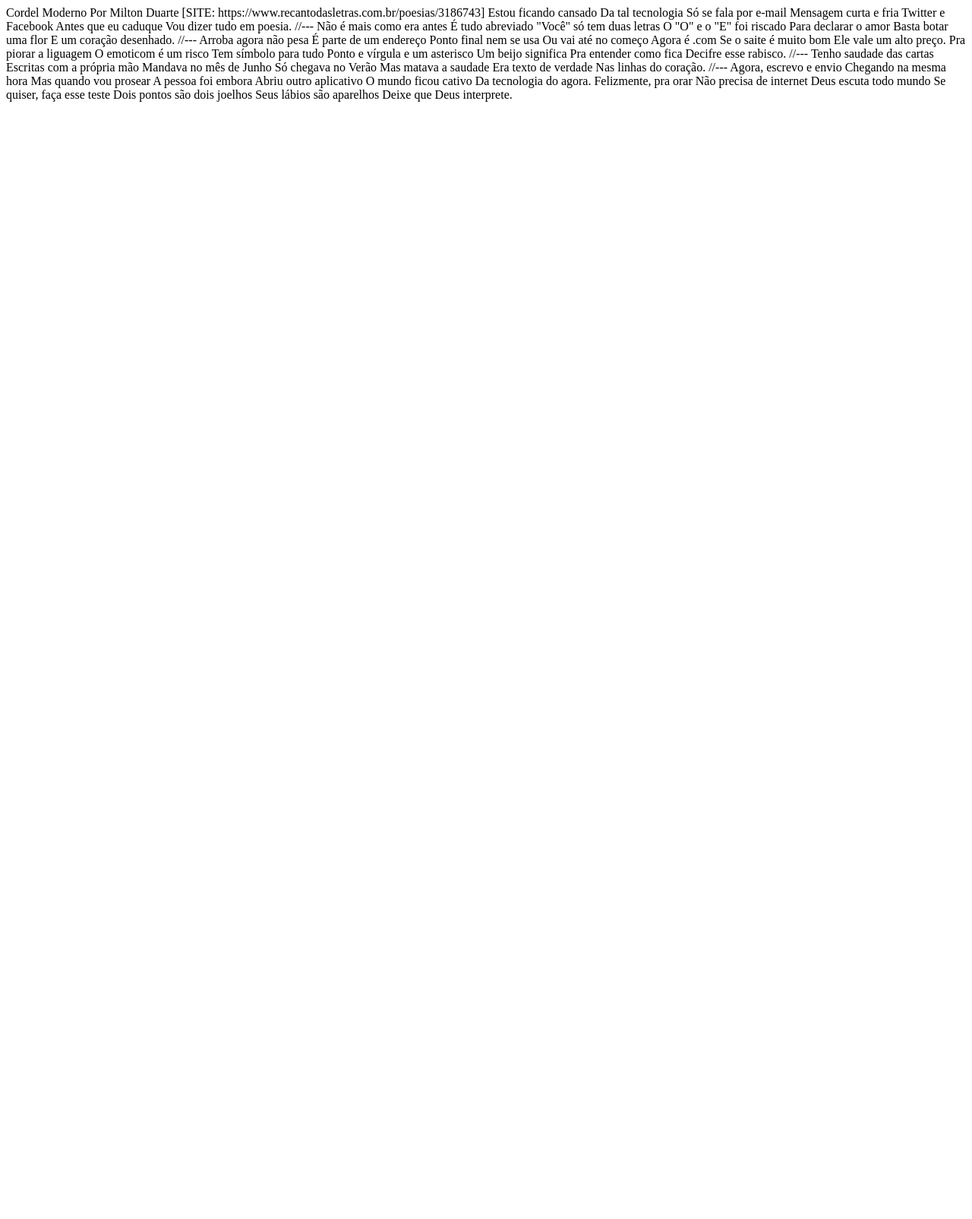
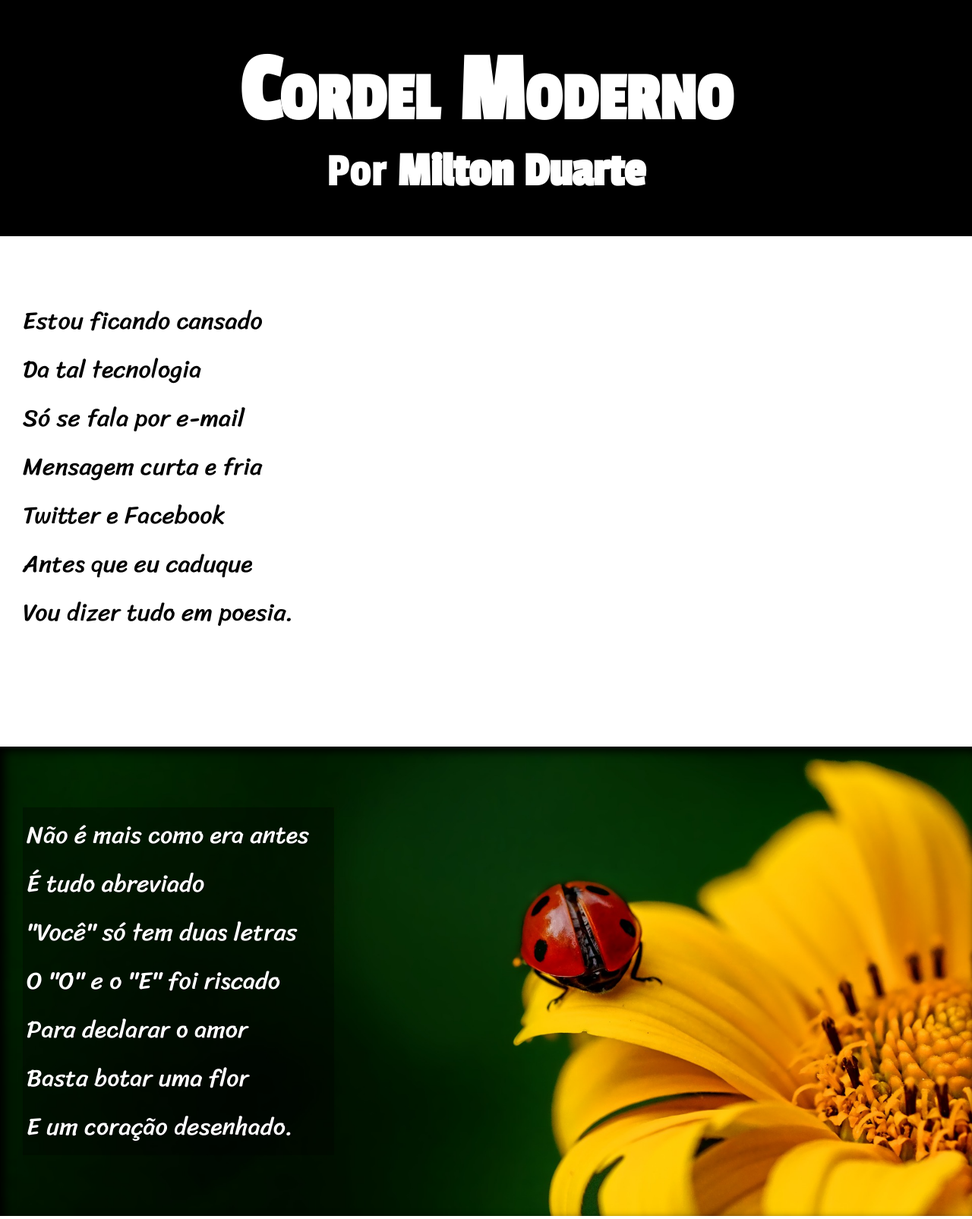
Before and after one commit to ThiagoRiosB/HTML-CSS, a plain HTML site: page Projeto Cordel/index.html in a window 1280 px wide. Shown: the top 1605 px of the page at 76% size. Before the commit the page ends 800 px from the top, so only its background shows below. Drawn offline with Linux system fonts and the light colour scheme.

Commit message:
Projeto Cordel

```diff
--- a/Projeto Cordel/index.html
+++ b/Projeto Cordel/index.html
@@ -5,74 +5,99 @@
   <meta http-equiv="X-UA-Compatible" content="IE=edge">
   <meta name="viewport" content="width=device-width, initial-scale=1.0">
   <title>Cordel Moderno</title>
+  <link rel="stylesheet" href="style.css">
 </head>
 <body>
-  Cordel Moderno
-Por Milton Duarte
-[SITE: https://www.recantodasletras.com.br/poesias/3186743]
+  <header>
+    <h1>Cordel Moderno</h1>
+    <p>Por <a href="https://www.recantodasletras.com.br/poesias/3186743" target="_blank">Milton Duarte</a></p>
+  </header>
 
-Estou ficando cansado
-Da tal tecnologia
-Só se fala por e-mail
-Mensagem curta e fria
-Twitter e Facebook
-Antes que eu caduque
-Vou dizer tudo em poesia.
+  <section class="normal">
+    <p>
+      Estou ficando cansado<br>
+      Da tal tecnologia<br>
+      Só se fala por e-mail<br>
+      Mensagem curta e fria<br>
+      Twitter e Facebook<br>
+      Antes que eu caduque<br>
+      Vou dizer tudo em poesia.
+    </p>
+  </section>
 
-//---
 
-Não é mais como era antes
-É tudo abreviado
-"Você" só tem duas letras
-O "O" e o "E" foi riscado
-Para declarar o amor
-Basta botar uma flor
-E um coração desenhado.
+  <section class="imagem" id="img01">
+    <p>
+      Não é mais como era antes<br>
+      É tudo abreviado<br>
+      "Você" só tem duas letras<br>
+      O "O" e o "E" foi riscado<br>
+      Para declarar o amor<br>
+      Basta botar uma flor<br>
+      E um coração desenhado.
+    </p>
+  </section>
 
-//---
+  <section class="normal">
 
-Arroba agora não pesa
-É parte de um endereço
-Ponto final nem se usa
-Ou vai até no começo
-Agora é .com
-Se o saite é muito bom
-Ele vale um alto preço.
+      <p>
+        Arroba agora não pesa<br>
+        É parte de um endereço<br>
+        Ponto final nem se usa<br>
+        Ou vai até no começo<br>
+        Agora é .com<br>
+        Se o saite é muito bom<br>
+        Ele vale um alto preço.
+      </p>
+      <p>
+        Pra piorar a liguagem<br>
+        O emoticom é um risco<br>
+        Tem símbolo para tudo<br>
+        Ponto e vírgula e um asterisco<br>
+        Um beijo significa<br>
+        Pra entender como fica<br>
+        Decifre esse rabisco.
+      </p>
 
-Pra piorar a liguagem
-O emoticom é um risco
-Tem símbolo para tudo
-Ponto e vírgula e um asterisco
-Um beijo significa
-Pra entender como fica
-Decifre esse rabisco.
+  </section>
 
-//---
+  <section class="imagem" id="img02">
+    <p>
+      Tenho saudade das cartas<br>
+      Escritas com a própria mão<br>
+      Mandava no mês de Junho<br>
+      Só chegava no Verão<br>
+      Mas matava a saudade<br>
+      Era texto de verdade<br>
+      Nas linhas do coração.
+    </p>
+  </section>
 
-Tenho saudade das cartas
-Escritas com a própria mão
-Mandava no mês de Junho
-Só chegava no Verão
-Mas matava a saudade
-Era texto de verdade
-Nas linhas do coração.
+  <section class="normal">
 
-//---
+      <p>
+        Agora, escrevo e envio<br>
+        Chegando na mesma hora<br>
+        Mas quando vou prosear<br>
+        A pessoa foi embora<br>
+        Abriu outro aplicativo<br>
+        O mundo ficou cativo<br>
+        Da tecnologia do agora.
+      </p>
+      <p>
+        Felizmente, pra orar<br>
+        Não precisa de internet<br>
+        Deus escuta todo mundo<br>
+        Se quiser, faça esse teste<br>
+        Dois pontos são dois joelhos<br>
+        Seus lábios são aparelhos<br>
+        Deixe que Deus interprete.
+      </p>
 
-Agora, escrevo e envio
-Chegando na mesma hora
-Mas quando vou prosear
-A pessoa foi embora
-Abriu outro aplicativo
-O mundo ficou cativo
-Da tecnologia do agora.
+  </section>
 
-Felizmente, pra orar
-Não precisa de internet
-Deus escuta todo mundo
-Se quiser, faça esse teste
-Dois pontos são dois joelhos
-Seus lábios são aparelhos
-Deixe que Deus interprete.
+  <footer>
+    <p>Site criado por <a href="https://github.com/gustavoguanabara" target="_blank">Gustavo Guanabara</a> para o <a href="https://www.cursoemvideo.com/" target="_blank">Curso em Vídeo</a></p>
+</footer>
 </body>
 </html>
--- /dev/null
+++ b/Projeto Cordel/style.css
@@ -0,0 +1,83 @@
+@charset "UTF-8";
+
+@import url('https://fonts.googleapis.com/css2?family=Passion+One&family=Sriracha&display=swap');
+
+:root {
+  --fonte1: verdana, Geneva, Tahoma, sans-serif;
+  --fonte2: 'Passion One', cursive;
+  --fonte3: 'Sriracha', cursive;
+}
+* {
+  margin: 0px;
+  padding: 0px;
+}
+html, body {
+  min-height: 100vh;
+  background-color: darkgray;
+  font-family: var(--fonte1);
+}
+header {
+  background-color: black;
+  color: white;
+  text-align: center;
+  font-family: var(--fonte2);
+  font-size: 4em;
+}
+header h1 {
+  padding-top: 50px;
+  font-variant: small-caps;
+}
+header p {
+  padding-bottom: 50px;
+}
+a {
+  color: white;
+  text-decoration: none;
+  font-weight: bolder;
+}
+a:hover {
+  text-decoration: underline;
+}
+section {
+  padding-top: 10vh;
+  padding-bottom: 10vh;
+  line-height: 2em;
+  padding-left: 30px;
+  font-family: var(--fonte3);
+  font-size: 2em;
+}
+section.normal {
+  background-color: white;
+  color: black;
+}
+section p {
+  padding-bottom: 2em;
+}
+section.imagem {
+color: white;
+background-color: rgb(51, 51, 51);
+box-shadow: inset 6px 6px 13px 0px rgb(0, 0, 0);
+background-attachment: fixed;
+}
+section.imagem p {
+  padding: 5px;
+  width: 400px;
+  background-color: rgba(0, 0, 0, 0.336);
+  text-shadow: 1px 1px 0px rgba(0, 0, 0, 0.438);
+
+}
+section#img01 {
+background-image: url(./imagens/background001.jpg);
+background-position: right center;
+background-size: cover;
+}
+section#img02 {
+background-image: url(./imagens/background002.jpg);
+background-size: cover;
+}
+footer {
+  background-color: black;
+  text-align: center;
+  color: white;
+  padding: 10px;
+}
```
